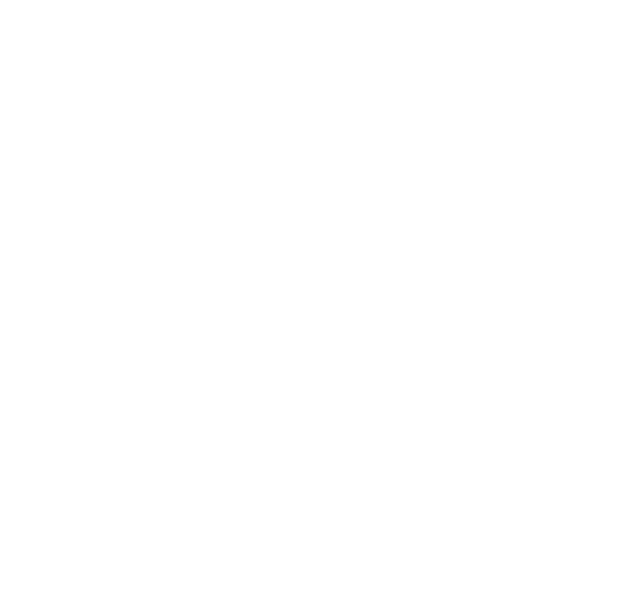
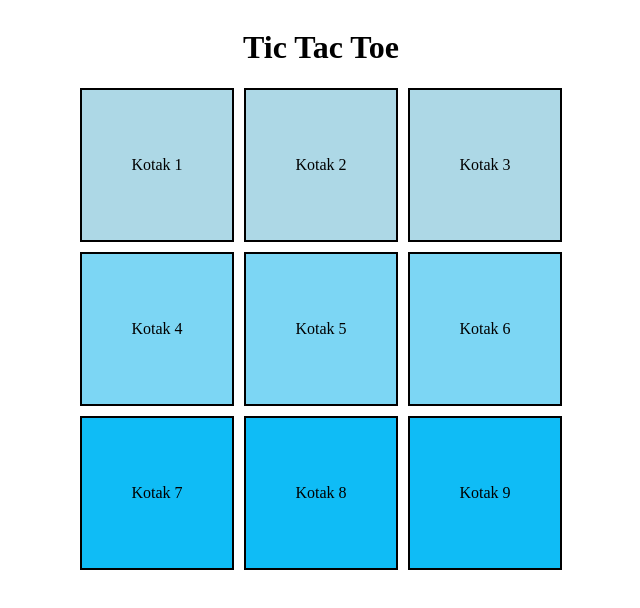
Before and after one commit to DarkIgnite/Belajar-MP, a plain HTML site: page index.html in a window 1280 px wide. Shown: the whole page, without its empty margins (319-959 px from the left). Drawn offline with Linux system fonts and the light colour scheme.

Commit message:
menu tampilan utama

```diff
--- a/index.html
+++ b/index.html
@@ -1,15 +1,54 @@
 <!DOCTYPE html>
 <html lang="en">
+
 <head>
     <meta charset="UTF-8">
     <meta name="viewport" content="width=device-width, initial-scale=1.0">
     <title>Document</title>
+    <style>
+        body {
+            display: flex;
+            justify-content: center;
+            align-items: center;
+        }
+
+        .kotak {
+            display: flex;
+            width: 150px;
+            height: 150px;
+            border: 2px solid black;
+            justify-content: center;
+            align-items: center;
+
+        }
+
+        .container {
+            display: flex;
+            flex-wrap: wrap;
+            width: 500px;
+            gap: 10px;
+            justify-content: center;
+            align-items: center;
+
+        }
+    </style>
 </head>
+
 <body>
     <center>
-        <marquee>
-            <h1>SELAMAT DATANG DI WEBSITE SAYA</h1>
-        </marquee>
+        <h1>Tic Tac Toe</h1>
+        <div class="container">
+            <div class="kotak" ; style="background-color: lightblue;">Kotak 1</div>
+            <div class="kotak" ; style="background-color: lightblue;">Kotak 2</div>
+            <div class="kotak" ; style="background-color: lightblue;">Kotak 3</div>
+            <div class="kotak" ; style="background-color: rgb(124, 214, 244);">Kotak 4</div>
+            <div class="kotak" ; style="background-color: rgb(124, 214, 244);">Kotak 5</div>
+            <div class="kotak" ; style="background-color: rgb(124, 214, 244);">Kotak 6</div>
+            <div class="kotak" ; style="background-color: rgb(15, 188, 246);">Kotak 7</div>
+            <div class="kotak" ; style="background-color: rgb(15, 188, 246);">Kotak 8</div>
+            <div class="kotak" ; style="background-color: rgb(15, 188, 246);">Kotak 9</div>
+        </div>
     </center>
 </body>
+
 </html>
```
